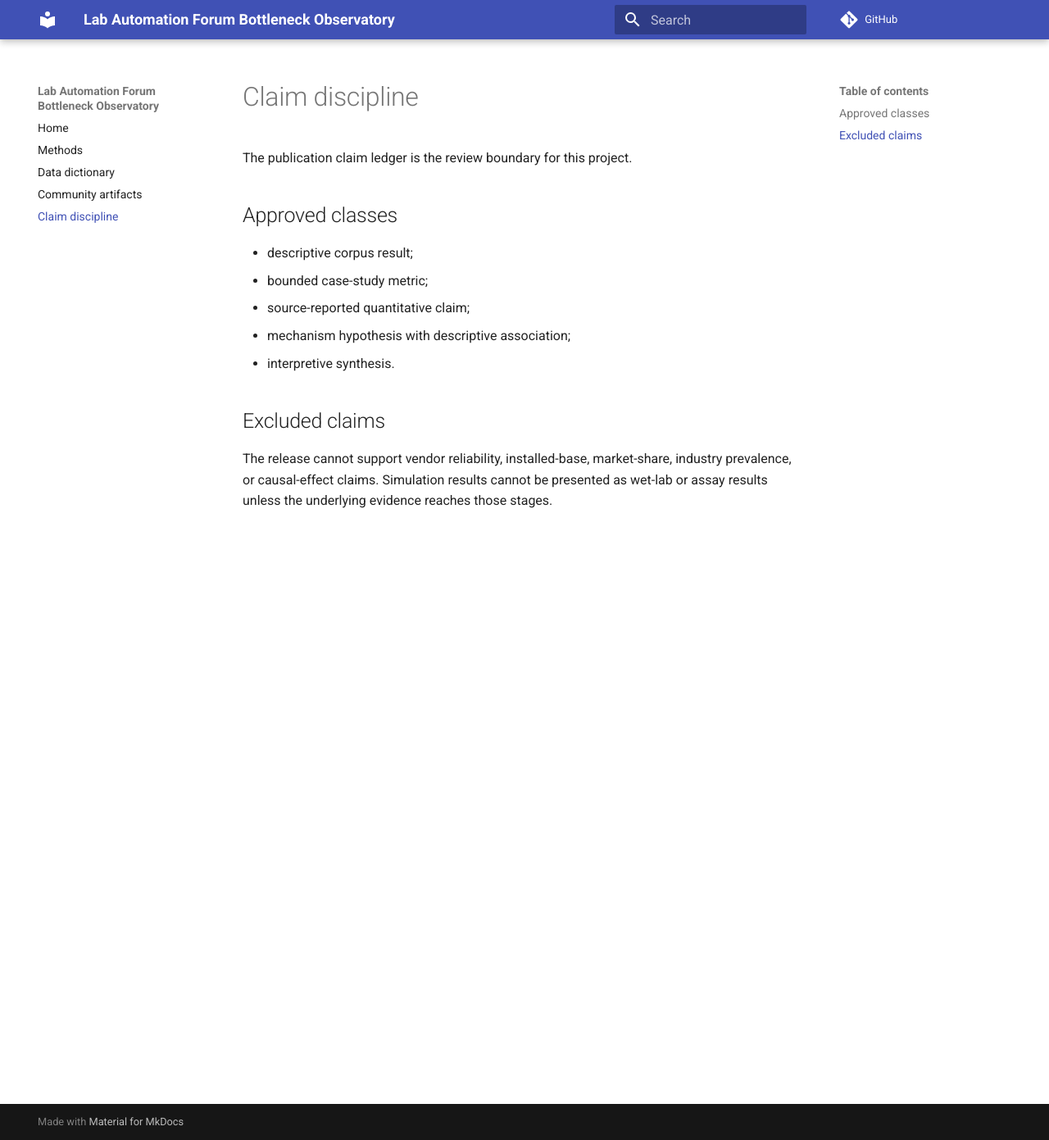
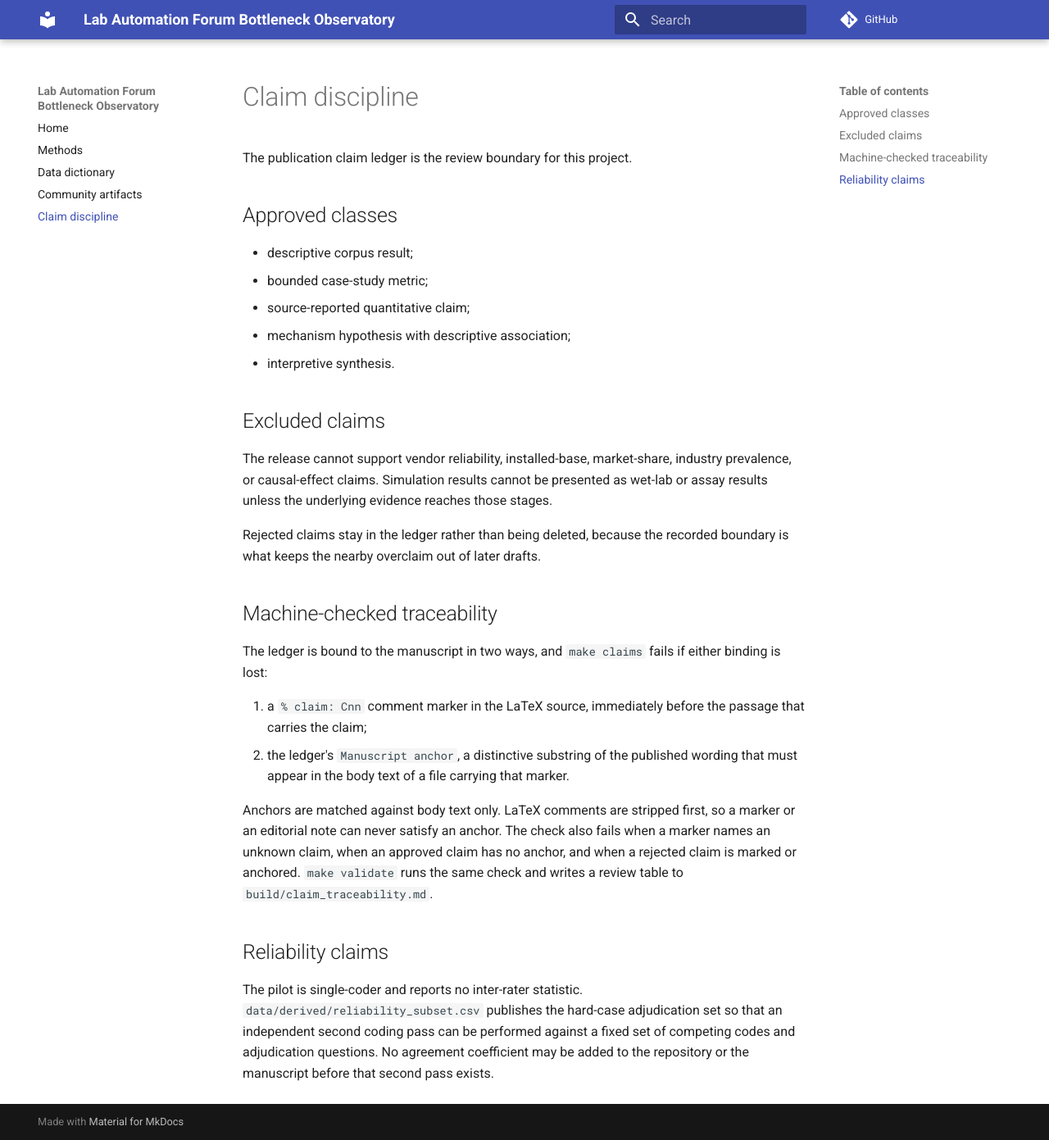
Before and after one commit to fraware/lab-automation-observatory, an MkDocs documentation site: the page built from docs/claim-discipline.md, in a window 1280 px wide and 1391 px high. Shown: the whole window at 82% size. Built offline with MkDocs 1.6.1 and Material for MkDocs 9.7.7, drawn with Linux system fonts in a browser that asks for light colours; comment, search, counter and statistics services are not loaded.

Commit message:
Document the hard-case adjudication set for a second coding pass
Add Supplementary Section S4 and methods/claim-discipline notes describing
data/derived/reliability_subset.csv, which fixes the competing codes and
adjudication questions an independent coder would need to resolve before
any inter-rater statistic could be reported.

```diff
--- a/docs/claim-discipline.md
+++ b/docs/claim-discipline.md
@@ -13,3 +13,18 @@ The publication claim ledger is the review boundary for this project.
 ## Excluded claims
 
 The release cannot support vendor reliability, installed-base, market-share, industry prevalence, or causal-effect claims. Simulation results cannot be presented as wet-lab or assay results unless the underlying evidence reaches those stages.
+
+Rejected claims stay in the ledger rather than being deleted, because the recorded boundary is what keeps the nearby overclaim out of later drafts.
+
+## Machine-checked traceability
+
+The ledger is bound to the manuscript in two ways, and `make claims` fails if either binding is lost:
+
+1. a `% claim: Cnn` comment marker in the LaTeX source, immediately before the passage that carries the claim;
+2. the ledger's `Manuscript anchor`, a distinctive substring of the published wording that must appear in the body text of a file carrying that marker.
+
+Anchors are matched against body text only. LaTeX comments are stripped first, so a marker or an editorial note can never satisfy an anchor. The check also fails when a marker names an unknown claim, when an approved claim has no anchor, and when a rejected claim is marked or anchored. `make validate` runs the same check and writes a review table to `build/claim_traceability.md`.
+
+## Reliability claims
+
+The pilot is single-coder and reports no inter-rater statistic. `data/derived/reliability_subset.csv` publishes the hard-case adjudication set so that an independent second coding pass can be performed against a fixed set of competing codes and adjudication questions. No agreement coefficient may be added to the repository or the manuscript before that second pass exists.
```
Also changed, not shown: docs/community-artifacts.md (+4 -0 lines), docs/methods.md (+10 -0 lines).
